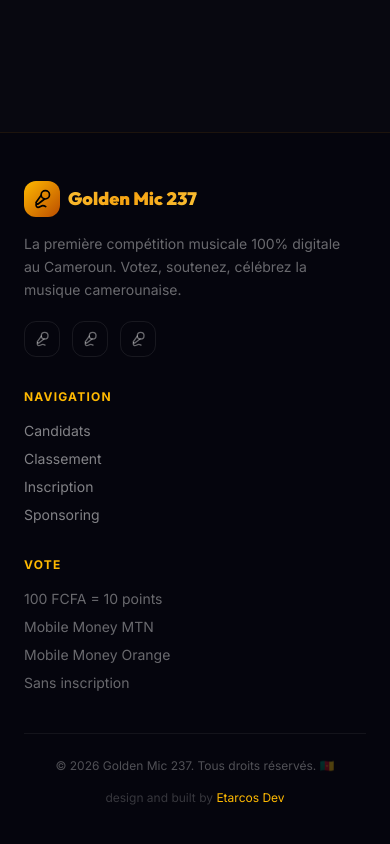
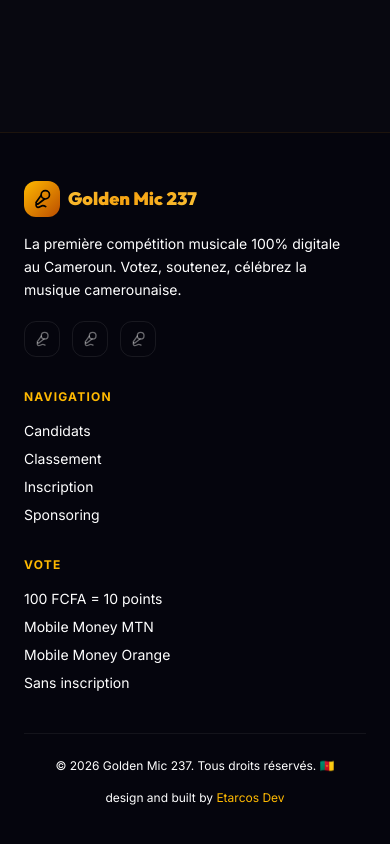
Before and after one commit to socrateNz/golden-mic-237, a Next.js app: page /candidates in a window 390 px wide. Shown: the part 888-1732 px from the top of the page. Built offline with nearby package versions, Linux system fonts and the light colour scheme; no server answers.

Commit message:
feat: implement homepage and footer layout with real-time leaderboard integration

```diff
--- a/app/(public)/page.tsx
+++ b/app/(public)/page.tsx
@@ -17,7 +17,7 @@ export default function HomePage() {
     <div className="bg-bg min-h-screen text-white overflow-x-hidden">
       {/* ── HERO ── */}
       <section
-        className="relative min-h-[90vh] flex items-start justify-center"
+        className="relative min-h-[40vh] flex items-start justify-start md:justify-center md:min-h-[90vh]"
         style={{ paddingTop: s(32), paddingBottom: s(20), paddingLeft: s(4), paddingRight: s(4) }}
       >
         {/* Animated Background Elements */}
@@ -54,7 +54,7 @@ export default function HomePage() {
             GOLDEN <span className="text-gold-gradient">MIC</span>
             <br />
             <span
-              className="text-white/20 text-3xl sm:text-5xl md:text-6xl tracking-widest inline-block"
+              className="text-white text-3xl sm:text-5xl md:text-6xl tracking-widest inline-block"
               style={{ marginTop: s(4) }}
             >
               CAMEROUN 237
@@ -63,10 +63,10 @@ export default function HomePage() {
 
           <motion.p
             initial={{ opacity: 0, y: 20 }} animate={{ opacity: 1, y: 0 }} transition={{ delay: 0.2, duration: 0.6 }}
-            className="text-lg sm:text-xl text-white/50 max-w-2xl mx-auto leading-relaxed font-medium"
+            className="text-lg sm:text-xl text-white max-w-2xl mx-auto leading-relaxed font-medium"
             style={{ marginBottom: s(12) }}
           >
-            La première compétition musicale <span className="text-white">100% digitale</span> au Cameroun.
+            La première compétition musicale <span className="text-amber-400">100% digitale</span> au Cameroun.
             Propulsez votre artiste préféré vers la victoire à partir de <span className="text-amber-400 font-bold">100 FCFA</span>.
           </motion.p>
 
@@ -105,10 +105,10 @@ export default function HomePage() {
               { icon: Zap, value: '100 F', label: 'Vote Minimum' },
               { icon: Star, value: 'TOP 10', label: 'Récompensés' },
             ].map((stat, i) => (
-              <div key={i} className="text-center">
-                <stat.icon className="w-5 h-5 text-amber-500 mx-auto opacity-50" style={{ marginBottom: s(3) }} />
+              <div key={i} className="text-center flex flex-col items-center justify-center">
+                <stat.icon className="w-5 h-5 text-amber-500 mx-auto" style={{ marginBottom: s(3) }} />
                 <p className="text-2xl font-black text-white" style={{ fontFamily: 'var(--font-outfit)' }}>{stat.value}</p>
-                <p className="text-[10px] text-white/30 uppercase tracking-[0.2em] font-bold" style={{ marginTop: s(1) }}>
+                <p className="text-[10px] text-white uppercase tracking-[0.2em] font-bold" style={{ marginTop: s(1) }}>
                   {stat.label}
                 </p>
               </div>
@@ -156,7 +156,7 @@ export default function HomePage() {
               <h2 className="text-3xl font-black" style={{ fontFamily: 'var(--font-outfit)', marginBottom: s(2) }}>
                 Derniers <span className="text-gold-gradient">Votes</span>
               </h2>
-              <p className="text-white/40 flex items-center" style={{ gap: s(2) }}>
+              <p className="text-white flex items-center" style={{ gap: s(2) }}>
                 <span className="live-dot" /> Activité en temps réel
               </p>
             </div>
@@ -197,11 +197,11 @@ export default function HomePage() {
         style={{ paddingTop: s(24), paddingBottom: s(24), paddingLeft: s(6), paddingRight: s(6) }}
       >
         <div className="max-w-5xl mx-auto">
-          <div className="text-center" style={{ marginBottom: s(16) }}>
+          <div className="text-center flex flex-col items-center justify-center" style={{ marginBottom: s(16) }}>
             <h2 className="text-3xl font-black" style={{ fontFamily: 'var(--font-outfit)', marginBottom: s(4) }}>
               Comment <span className="text-gold-gradient">Voter</span> ?
             </h2>
-            <p className="text-white/40 max-w-md mx-auto">Soutenez vos artistes préférés en quelques clics seulement.</p>
+            <p className="text-white max-w-md mx-auto">Soutenez vos artistes préférés en quelques clics seulement.</p>
           </div>
 
           <div className="grid grid-cols-1 md:grid-cols-3" style={{ gap: s(12) }}>
@@ -211,7 +211,7 @@ export default function HomePage() {
               { step: '03', title: 'Validation', desc: 'Payez via Mobile Money et voyez les points s’ajouter en direct.' },
             ].map((item, i) => (
               <div key={i} className="relative text-center group">
-                <div className="text-6xl font-black text-white/[0.03] absolute -top-10 left-1/2 -translate-x-1/2 select-none group-hover:text-amber-400/5 transition-colors">
+                <div className="text-6xl font-black text-white absolute -top-10 left-1/2 -translate-x-1/2 select-none group-hover:text-amber-400/5 transition-colors">
                   {item.step}
                 </div>
                 <h3
@@ -220,7 +220,7 @@ export default function HomePage() {
                 >
                   {item.title}
                 </h3>
-                <p className="text-white/40 text-sm leading-relaxed">{item.desc}</p>
+                <p className="text-white/60 text-sm leading-relaxed">{item.desc}</p>
               </div>
             ))}
           </div>
--- a/components/layout/Footer.tsx
+++ b/components/layout/Footer.tsx
@@ -6,7 +6,7 @@ export default function Footer() {
   return (
     <footer
       className="border-t"
-      style={{ borderColor: 'rgba(245,158,11,0.1)', background: '#05050d', marginTop: s(20)  }}
+      style={{ borderColor: 'rgba(245,158,11,0.1)', background: '#05050d', marginTop: s(20) }}
     >
       <div className="max-w-7xl mx-auto" style={{ paddingLeft: s(6), paddingRight: s(6), paddingTop: s(12), paddingBottom: s(12), marginLeft: "auto", marginRight: "auto" }}>
         <div className="grid grid-cols-1 md:grid-cols-4" style={{ gap: s(8) }}>
@@ -20,7 +20,7 @@ export default function Footer() {
                 Golden Mic 237
               </span>
             </div>
-            <p className="text-white/40 text-sm leading-relaxed max-w-xs">
+            <p className="text-white text-sm leading-relaxed max-w-xs">
               La première compétition musicale 100% digitale au Cameroun. Votez, soutenez, célébrez la musique camerounaise.
             </p>
             <div className="flex" style={{ gap: s(3), marginTop: s(5) }}>
@@ -48,7 +48,7 @@ export default function Footer() {
                 { href: '/sponsors', label: 'Sponsoring' },
               ].map((link) => (
                 <Link key={link.href} href={link.href}
-                  className="block text-sm text-white/50 hover:text-amber-400 transition-colors">
+                  className="block text-sm text-white hover:text-amber-400 transition-colors">
                   {link.label}
                 </Link>
               ))}
@@ -58,7 +58,7 @@ export default function Footer() {
           {/* Vote info */}
           <div>
             <p className="text-amber-400 text-xs font-bold uppercase tracking-widest" style={{ marginBottom: s(4) }}>Vote</p>
-            <div className="text-sm text-white/40" style={{ display: 'flex', flexDirection: 'column', gap: s(2) }}>
+            <div className="text-sm text-white" style={{ display: 'flex', flexDirection: 'column', gap: s(2) }}>
               <p>100 FCFA = 10 points</p>
               <p>Mobile Money MTN</p>
               <p>Mobile Money Orange</p>
@@ -71,8 +71,8 @@ export default function Footer() {
           className="border-t flex flex-col sm:flex-row justify-between items-center"
           style={{ borderColor: 'rgba(255,255,255,0.06)', marginTop: s(10), paddingTop: s(6), gap: s(4) }}
         >
-          <p className="text-white/30 text-xs">© 2026 Golden Mic 237. Tous droits réservés. 🇨🇲</p>
-          <p className="text-white/20 text-xs">design and built by <a href="https://portfolio-socrate.vercel.app/" target="_blank" rel="noopener noreferrer" className="text-amber-400 hover:text-amber-300">Etarcos Dev</a></p>
+          <p className="text-white text-xs">© 2026 Golden Mic 237. Tous droits réservés. 🇨🇲</p>
+          <p className="text-white text-xs">design and built by <a href="https://portfolio-socrate.vercel.app/" target="_blank" rel="noopener noreferrer" className="text-amber-400 hover:text-amber-300">Etarcos Dev</a></p>
         </div>
       </div>
     </footer>
```
